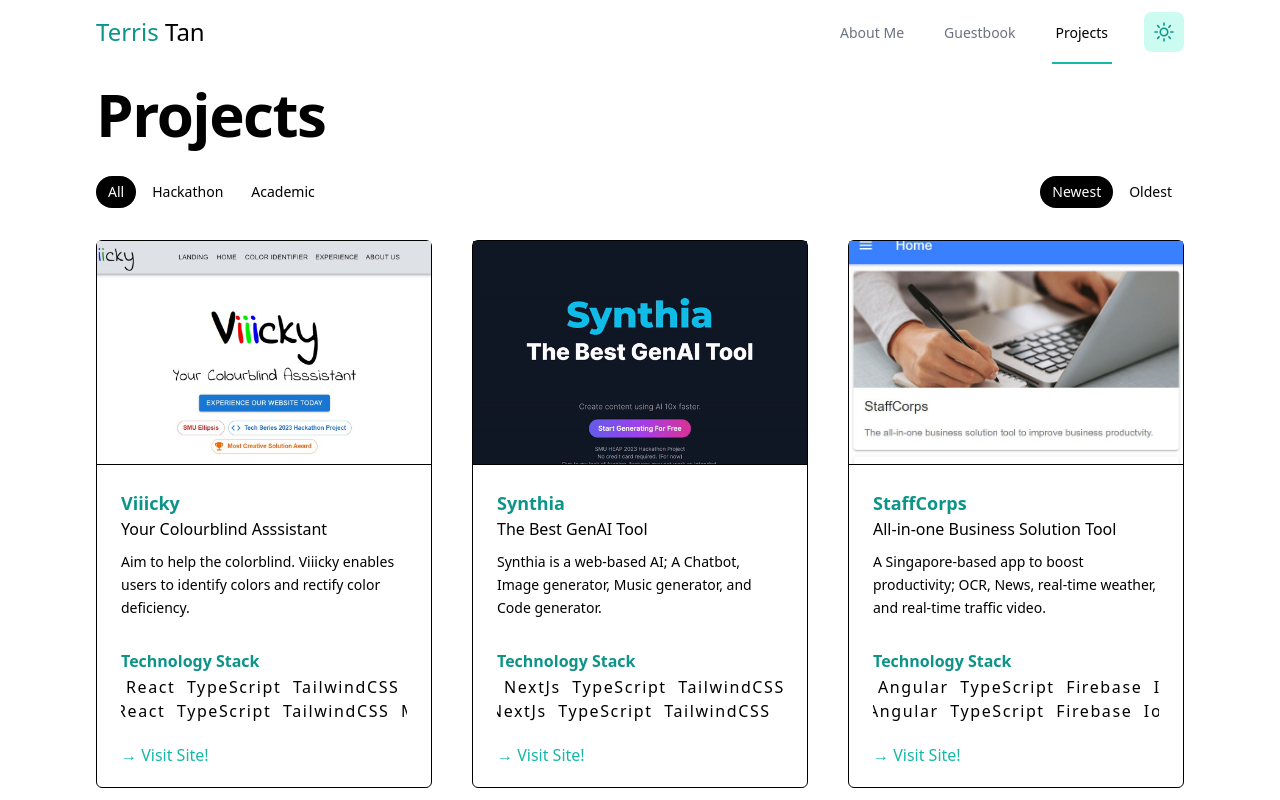
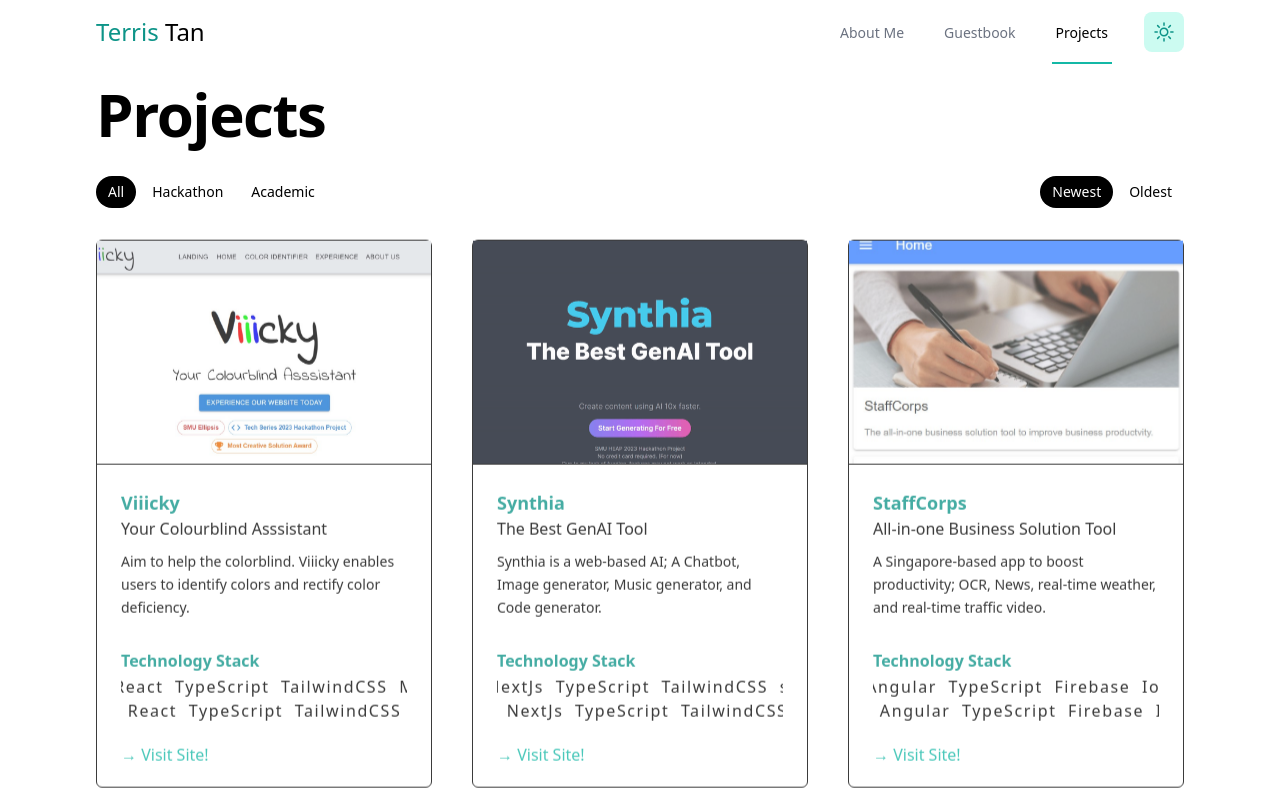
Before and after one commit to Terristwj/Portfolio, a Next.js app: page /projects in a window 1280 px wide. Shown: the top 800 px of the page. Built offline with nearby package versions, Linux system fonts and the light colour scheme.

Commit message:
Guestbook test 6

```diff
--- a/app/projects/page.tsx
+++ b/app/projects/page.tsx
@@ -53,7 +53,7 @@ export default function Projects() {
             } else if (activeTypeTab === "Academic") {
                 setProjectArray(Project.getAcademicProjects(order));
             }
-        }, 500);
+        }, 5000);
         // eslint-disable-next-line react-hooks/exhaustive-deps
     }, [activeTypeTab, activeOrderbyTab]);
 
@@ -101,8 +101,6 @@ export default function Projects() {
                                 initial={{
                                     opacity: 0.5,
                                     y: -10,
-                                    transitionDuration: "0.5s",
-                                    transitionDelay: `${0.1 * index}s`,
                                 }}
                                 animate={{ opacity: 1, y: 0 }}
                                 exit={{ opacity: 0 }}
```
